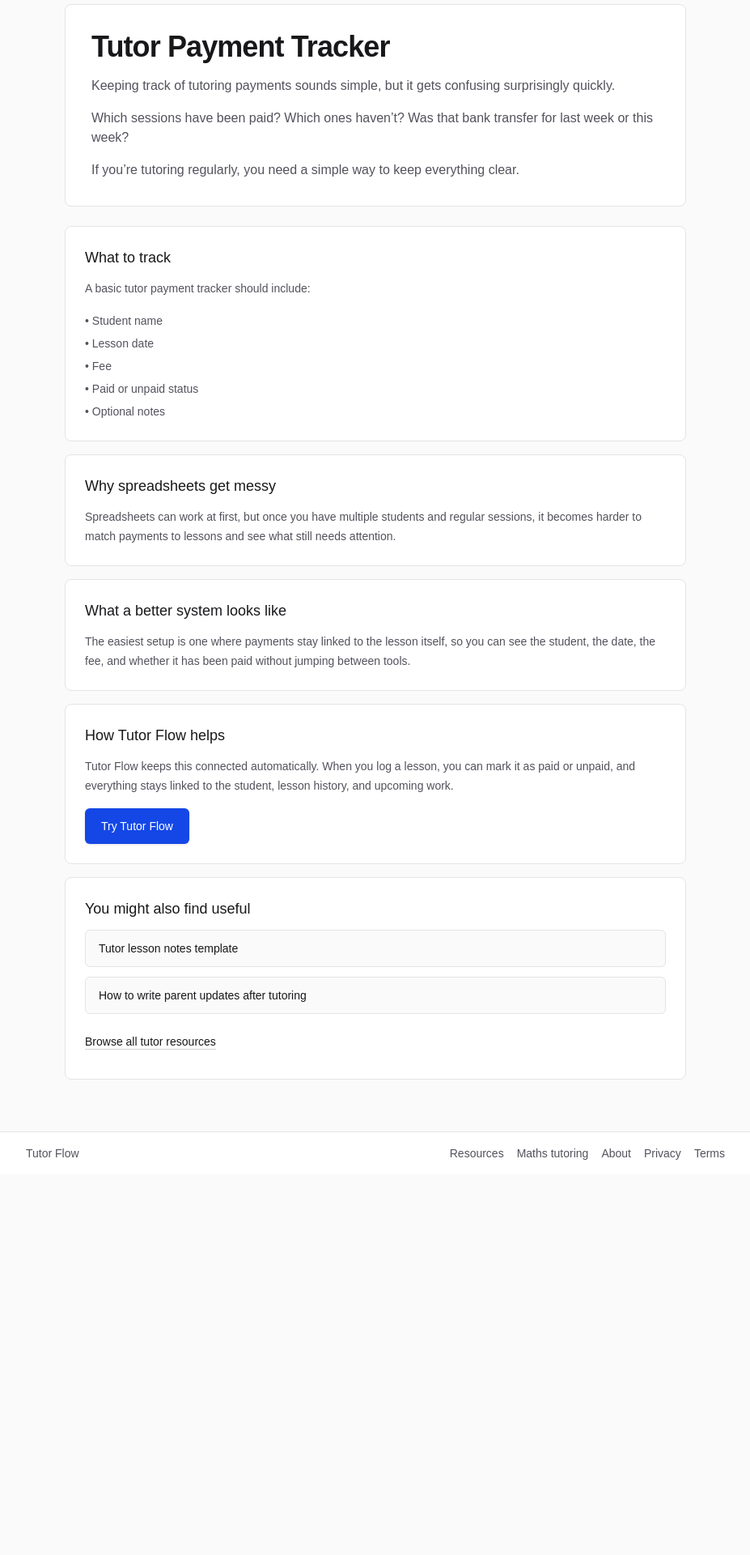
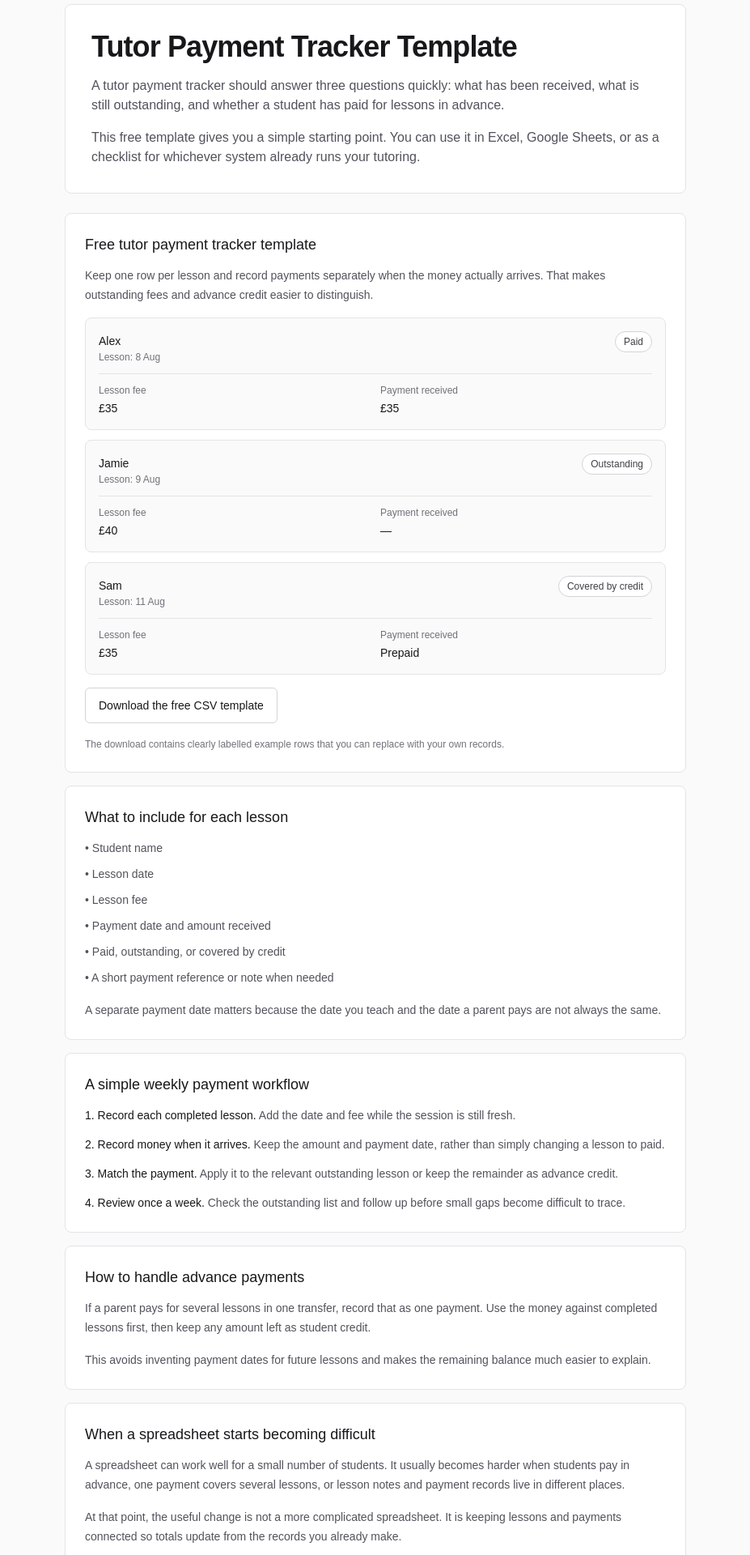
Before and after one commit to p8bvbwqfrs-collab/na-tutor-flow, a Next.js app: page /tutor-payment-tracker in a window 1280 px wide. Shown: the part 120-2040 px from the top of the page at 81% size, without its empty margins (176-1103 px from the left). Before the commit the page ends 1570 px from the top, so only its background shows below. Built offline with nearby package versions, Linux system fonts and the light colour scheme.

Commit message:
feat(seo): expand tutor payment tracker resource

```diff
--- a/src/app/(public)/tutor-payment-tracker/page.tsx
+++ b/src/app/(public)/tutor-payment-tracker/page.tsx
@@ -8,69 +8,201 @@
 } from "../components/public-content-page";
 
 export const metadata: Metadata = createPublicMetadata({
-  title: "Tutor Payment Tracker",
+  title: "Tutor Payment Tracker Template",
   description:
-    "A simple tutor payment tracker to keep lesson fees, paid sessions, and unpaid lessons organised without messy spreadsheets.",
+    "A free tutor payment tracker template for lesson fees, payments received, outstanding sessions, and prepaid lesson credit.",
   path: "/tutor-payment-tracker",
   type: "article",
 });
 
+const exampleRows = [
+  {
+    student: "Alex",
+    lesson: "8 Aug",
+    due: "£35",
+    received: "£35",
+    status: "Paid",
+  },
+  {
+    student: "Jamie",
+    lesson: "9 Aug",
+    due: "£40",
+    received: "—",
+    status: "Outstanding",
+  },
+  {
+    student: "Sam",
+    lesson: "11 Aug",
+    due: "£35",
+    received: "Prepaid",
+    status: "Covered by credit",
+  },
+] as const;
+
 export default function TutorPaymentTrackerPage() {
   return (
     <PublicContentPage
-      title="Tutor Payment Tracker"
+      title="Tutor Payment Tracker Template"
       intro={
         <>
           <p>
-            Keeping track of tutoring payments sounds simple, but it gets confusing surprisingly
-            quickly.
+            A tutor payment tracker should answer three questions quickly: what has been received,
+            what is still outstanding, and whether a student has paid for lessons in advance.
           </p>
           <p>
-            Which sessions have been paid? Which ones haven’t? Was that bank transfer for last
-            week or this week?
+            This free template gives you a simple starting point. You can use it in Excel, Google
+            Sheets, or as a checklist for whichever system already runs your tutoring.
           </p>
-          <p>If you’re tutoring regularly, you need a simple way to keep everything clear.</p>
         </>
       }
     >
-      <PublicSection title="What to track">
-        <p>A basic tutor payment tracker should include:</p>
-        <ul className="space-y-1">
-          <li>• Student name</li>
-          <li>• Lesson date</li>
-          <li>• Fee</li>
-          <li>• Paid or unpaid status</li>
-          <li>• Optional notes</li>
-        </ul>
-      </PublicSection>
+      <PublicSection title="Free tutor payment tracker template">
+        <p>
+          Keep one row per lesson and record payments separately when the money actually arrives.
+          That makes outstanding fees and advance credit easier to distinguish.
+        </p>
 
-      <PublicSection title="Why spreadsheets get messy">
-        <p>
-          Spreadsheets can work at first, but once you have multiple students and regular sessions,
-          it becomes harder to match payments to lessons and see what still needs attention.
+        <div className="space-y-3" aria-label="Example tutor payment tracker">
+          {exampleRows.map((row) => (
+            <article key={`${row.student}-${row.lesson}`} className="rounded-lg border border-zinc-200 bg-zinc-50 p-4">
+              <div className="flex flex-col gap-1 sm:flex-row sm:items-start sm:justify-between sm:gap-4">
+                <div>
+                  <p className="font-medium text-zinc-900">{row.student}</p>
+                  <p className="text-xs text-zinc-500">Lesson: {row.lesson}</p>
+                </div>
+                <span className="w-fit rounded-full border border-zinc-300 bg-white px-2.5 py-1 text-xs font-medium text-zinc-700">
+                  {row.status}
+                </span>
+              </div>
+              <dl className="mt-3 grid grid-cols-2 gap-3 border-t border-zinc-200 pt-3 text-sm">
+                <div>
+                  <dt className="text-xs text-zinc-500">Lesson fee</dt>
+                  <dd className="mt-1 font-medium text-zinc-900">{row.due}</dd>
+                </div>
+                <div>
+                  <dt className="text-xs text-zinc-500">Payment received</dt>
+                  <dd className="mt-1 font-medium text-zinc-900">{row.received}</dd>
+                </div>
+              </dl>
+            </article>
+          ))}
+        </div>
+
+        <a
+          href="/templates/tutor-payment-tracker-template.csv"
+          download
+          className="inline-flex min-h-11 items-center justify-center rounded-md border border-zinc-300 bg-white px-4 py-2.5 text-sm font-medium text-zinc-900 transition-colors hover:bg-zinc-50 focus-visible:outline-none focus-visible:ring-2 focus-visible:ring-blue-600 focus-visible:ring-offset-2"
+        >
+          Download the free CSV template
+        </a>
+        <p className="text-xs leading-5 text-zinc-500">
+          The download contains clearly labelled example rows that you can replace with your own
+          records.
         </p>
       </PublicSection>
 
-      <PublicSection title="What a better system looks like">
+      <PublicSection title="What to include for each lesson">
+        <ul className="space-y-2">
+          <li>• Student name</li>
+          <li>• Lesson date</li>
+          <li>• Lesson fee</li>
+          <li>• Payment date and amount received</li>
+          <li>• Paid, outstanding, or covered by credit</li>
+          <li>• A short payment reference or note when needed</li>
+        </ul>
         <p>
-          The easiest setup is one where payments stay linked to the lesson itself, so you can see
-          the student, the date, the fee, and whether it has been paid without jumping between
-          tools.
+          A separate payment date matters because the date you teach and the date a parent pays
+          are not always the same.
+        </p>
+      </PublicSection>
+
+      <PublicSection title="A simple weekly payment workflow">
+        <ol className="space-y-3">
+          <li>
+            <span className="font-medium text-zinc-900">1. Record each completed lesson.</span>{" "}
+            Add the date and fee while the session is still fresh.
+          </li>
+          <li>
+            <span className="font-medium text-zinc-900">2. Record money when it arrives.</span>{" "}
+            Keep the amount and payment date, rather than simply changing a lesson to paid.
+          </li>
+          <li>
+            <span className="font-medium text-zinc-900">3. Match the payment.</span>{" "}
+            Apply it to the relevant outstanding lesson or keep the remainder as advance credit.
+          </li>
+          <li>
+            <span className="font-medium text-zinc-900">4. Review once a week.</span>{" "}
+            Check the outstanding list and follow up before small gaps become difficult to trace.
+          </li>
+        </ol>
+      </PublicSection>
+
+      <PublicSection title="How to handle advance payments">
+        <p>
+          If a parent pays for several lessons in one transfer, record that as one payment. Use the
+          money against completed lessons first, then keep any amount left as student credit.
+        </p>
+        <p>
+          This avoids inventing payment dates for future lessons and makes the remaining balance
+          much easier to explain.
+        </p>
+      </PublicSection>
+
+      <PublicSection title="When a spreadsheet starts becoming difficult">
+        <p>
+          A spreadsheet can work well for a small number of students. It usually becomes harder
+          when students pay in advance, one payment covers several lessons, or lesson notes and
+          payment records live in different places.
+        </p>
+        <p>
+          At that point, the useful change is not a more complicated spreadsheet. It is keeping
+          lessons and payments connected so totals update from the records you already make.
         </p>
       </PublicSection>
 
       <PublicCtaSection
-        title="How Tutor Flow helps"
-        ctaLabel="Try Tutor Flow"
-        ctaHref="https://www.natutorflow.com"
+        title="How Tutor Flow handles payments"
+        ctaLabel="Try Tutor Flow free"
+        ctaHref="/signup"
         body={
           <p>
-            Tutor Flow keeps this connected automatically. When you log a lesson, you can mark it
-            as paid or unpaid, and everything stays linked to the student, lesson history, and
-            upcoming work.
+            Tutor Flow keeps each lesson fee, payment, outstanding balance, and advance credit
+            connected to the student. You can see total received for a chosen timeframe while the
+            current amount outstanding remains clear.
           </p>
         }
       />
+
+      <PublicSection title="Tutor payment tracker FAQs">
+        <div>
+          <p className="font-medium text-zinc-900">Should I record lessons or payments?</p>
+          <p className="mt-1">
+            Record both. A lesson creates the fee due; a payment records when money was actually
+            received. Keeping them separate prevents mismatched dates and totals.
+          </p>
+        </div>
+        <div>
+          <p className="font-medium text-zinc-900">What if one payment covers several lessons?</p>
+          <p className="mt-1">
+            Record one payment and match it across the relevant lessons. Any money left can remain
+            as credit for a future session.
+          </p>
+        </div>
+        <div>
+          <p className="font-medium text-zinc-900">Should cancelled lessons appear?</p>
+          <p className="mt-1">
+            Keep the cancellation in your lesson history, but only include a fee if your agreed
+            cancellation policy means that payment is due.
+          </p>
+        </div>
+        <div>
+          <p className="font-medium text-zinc-900">Does this replace accounting records?</p>
+          <p className="mt-1">
+            No. It is a practical lesson-payment record. Keep the invoices, receipts, and financial
+            records required for your own accounting and tax arrangements.
+          </p>
+        </div>
+      </PublicSection>
 
       <ResourceLinksSection
         links={[
```
Also changed, not shown: public/templates/tutor-payment-tracker-template.csv (added), 1 other file (tests, documents, lock files or other folders).
